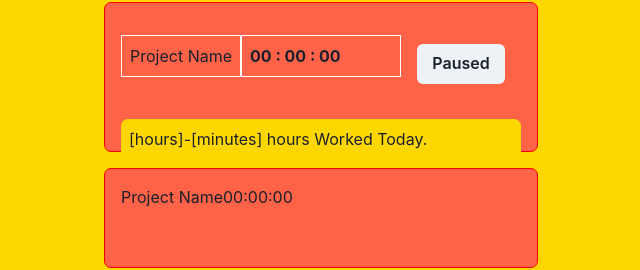
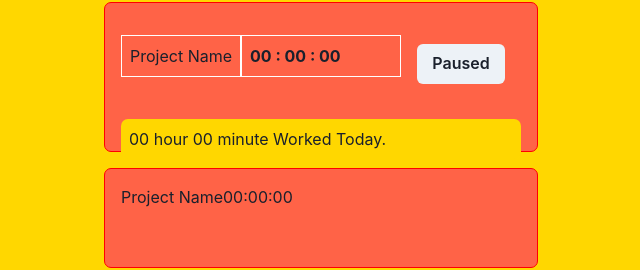
Before and after one commit to torik135/react-timer-zustand, a React (Vite) app: page / in a window 1280 px wide. Shown: the part 146-416 px from the top of the page, without its empty margins (319-959 px from the left). Built offline with nearby package versions, Linux system fonts and the light colour scheme.

Commit message:
time to function

```diff
--- a/src/components/Status/Status.tsx
+++ b/src/components/Status/Status.tsx
@@ -1,10 +1,15 @@
 import { Box, Text } from "@chakra-ui/react";
 import React, { memo } from "react";
 
-const Status: React.FC = memo(() => {
+type IStatus = {
+  hour: string,
+  minute: string,
+}
+
+const Status: React.FC<IStatus> = memo(({ hour = 0, minute = 0 }) => {
   return (
     <Box>
-      <Text>[hours]-[minutes] hours Worked Today.</Text>
+      <Text>{hour} hour {minute} minute Worked Today.</Text>
     </Box>
   )
 })
--- a/src/components/Timer/Timer.tsx
+++ b/src/components/Timer/Timer.tsx
@@ -1,7 +1,15 @@
 import { Box, Flex, HStack, Spacer, Text, Button } from "@chakra-ui/react"
 import React, { memo, useEffect, useState } from "react"
 import { Status } from "../Status"
-import { BtnStyles, HStackStyles, TimerFlexStyles, TimerInsideFlexStyles, TimerProjectTextStyles, TimerStatusBoxStyles, TimerTextStyles } from "./styles"
+import {
+  BtnStyles,
+  HStackStyles,
+  TimerFlexStyles,
+  TimerInsideFlexStyles,
+  TimerProjectTextStyles,
+  TimerStatusBoxStyles,
+  TimerTextStyles
+} from "./styles"
 
 
 const Timer: React.FC = memo(() => {
@@ -29,20 +37,14 @@ const Timer: React.FC = memo(() => {
     <Button {...BtnStyles} onClick={() => setWorking(false)}>Working</Button>
   )
 
-  // function timeHour() {
-  //   const t = ("0" + Math.floor((time / 60000) % 60)).slice(-2)
-  //   return t
-  // }
-
-  // function timeMinute() {
-  //   const t = ("0" + Math.floor((time / 1000) & 60)).slice(-2)
-  //   return t
-  // }
-
-  // function timeSecond() {
-  //   const t = ("0" + ((time / 10) % 100)).slice(-2)
-  //   return t
-  // }
+  function createClock() {
+    const times: { hour: string, minute: string, second: string } = {
+      hour: ("0" + Math.floor((time / 600000) % 60)).slice(-2),
+      minute: ("0" + Math.floor((time / 60000) % 60)).slice(-2),
+      second: ("0" + Math.floor((time / 1000) % 60)).slice(-2)
+    }
+    return times
+  }
 
 
   return (
@@ -53,12 +55,9 @@ const Timer: React.FC = memo(() => {
         <HStack {...HStackStyles}>
           <HStack>
             <Text {...TimerTextStyles}>
-              <span>{("0" + Math.floor((time / 600000) % 60)).slice(-2)} : </span>
-              <span>{("0" + Math.floor((time / 60000) % 60)).slice(-2)} : </span>
-              <span>{("0" + Math.floor((time / 1000) % 60)).slice(-2)}</span>
-              {/* <span>{("0" + ((time / 10) % 100)).slice(-2)}</span> */}
-              {/* <span>{timeHour()}</span> */}
-              {/* <span>{timeMinute()}</span> */}
+              <span>{createClock().hour} : </span>
+              <span>{createClock().minute} : </span>
+              <span>{createClock().second}</span>
             </Text>
           </HStack>
           <HStack>
@@ -67,7 +66,7 @@ const Timer: React.FC = memo(() => {
         </HStack>
       </Flex>
       <Box {...TimerStatusBoxStyles}>
-        <Status />
+        <Status hour={createClock().hour} minute={createClock().minute} />
       </Box>
     </Flex>
   )
@@ -78,6 +77,7 @@ const Timer: React.FC = memo(() => {
 * setTime to 0 after change task.
 * save hour and minute in a state type of string.
 * and show it in the Status.
+* Status = total time after paused.
 * */
 
 export { Timer }
```
